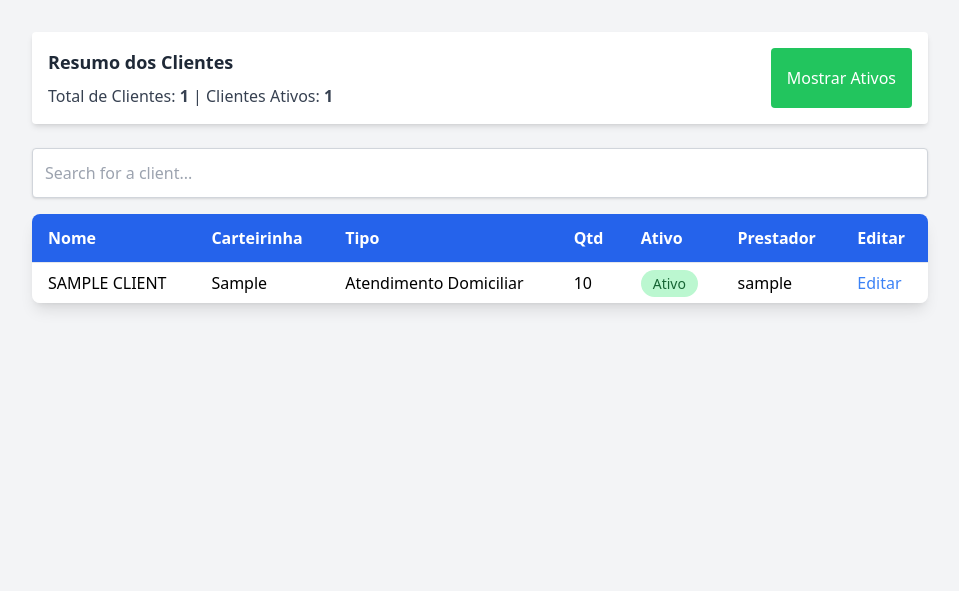
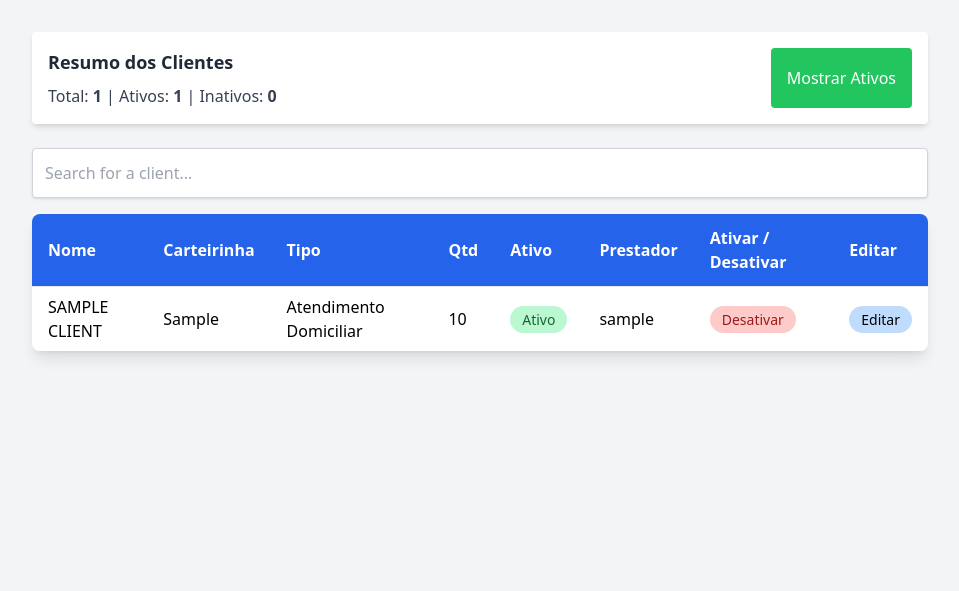
Before and after one commit to AVSOLVE/unibot, a Django app: page / in a window 1280 px wide. Shown: the part 64-655 px from the top of the page, without its empty margins (160-1119 px from the left). Run offline with Django 5.2, Linux system fonts and the light colour scheme; a user stored in the database is signed in; tables that the repository leaves empty hold one stand-in row (values such as "Sample post"); parts of the project's set-up code (start-up, migrations or seed data) failed here and were passed over; some libraries are stand-ins or nearby versions.

Commit message:
toggle active

```diff
--- a/app/urls.py
+++ b/app/urls.py
@@ -9,6 +9,7 @@ urlpatterns = [
     path("logout/", views.user_logout, name="logout"),
     path("client_create/", views.client_create_view, name="client_create"),
     path("client/edit/<int:client_id>/", views.client_edit, name="client_edit"),
+    path("client_update_active/<int:client_id>/", views.client_update_active, name="client_update_active"),
     path("run_script", views.run_script, name="run_script"),
     path("run_script2", views.run_script2, name="run_script2"),
 ]
--- a/core/main.py
+++ b/core/main.py
@@ -35,6 +35,8 @@ def save_to_file(codigo_beneficiario, file_path="codigo_beneficiario_list.txt"):
         print(f"Saved {codigo_beneficiario} to {file_path}")
     except Exception as e:
         print(f"Error writing to file: {e}")
+
+
 def get_elapsed_time(start_time):
     time_in_seconds = math.floor((time.time() - start_time) / 1000)
     if time_in_seconds < 60:
--- a/core/templates/index.html
+++ b/core/templates/index.html
@@ -42,13 +42,14 @@
             Resumo dos Clientes
           </h2>
           <p class="text-gray-700 mt-2">
-            Total de Clientes:
-            <span id="totalClients" class="font-bold"
-              >{{client_list.count}}</span
-            >
-            | Clientes Ativos:
-            <span id="activeClients" class="font-bold">{{active_clients}}</span>
-          </p>
+            Total:
+            <span id="totalClients" class="font-bold">{{ client_list.count }}</span>
+            | Ativos:
+            <span id="activeClients" class="font-bold">{{ active_clients }}</span>
+            | Inativos:
+            <span id="inactiveClients" class="font-bold">{{ inactive_clients }}</span>
+        </p>
+
         </div>
         <button
           id="filterActiveButton"
@@ -78,6 +79,7 @@
               <th class="text-left px-4 py-3">Qtd</th>
               <th class="text-left px-4 py-3">Ativo</th>
               <th class="text-left px-4 py-3">Prestador</th>
+              <th class="text-left px-4 py-3">Ativar / Desativar</th>
               <th class="text-left px-4 py-3">Editar</th>
             </tr>
           </thead>
@@ -97,8 +99,17 @@
               <td class="px-4 py-2">{{ client.user }}</td>
               <td class="px-4 py-2">
                 <a
+                  href="{% url 'client_update_active' client.id %}"
+                  class="text-blue-500 no-underline"
+                  ><span
+                  class="px-3 py-1 rounded-full text-sm font-medium {{ client.active|yesno:'bg-red-200 text-red-800,bg-green-200 text-green-800' }}"
+                  >{{ client.active|yesno:'Desativar,Ativar' }}</span></a
+                >
+              </td>
+              <td class="px-4 py-2">
+                <a
                   href="{% url 'client_edit' client.id %}"
-                  class="text-blue-500 hover:underline"
+                  class="no-underline px-3 py-1 rounded-full text-sm font-medium bg-blue-200 text-blue-800' }}"
                   >Editar</a
                 >
               </td>
--- a/core/views.py
+++ b/core/views.py
@@ -119,13 +119,15 @@ def run_script2(request):
 @login_required
 def client_list_view(request):
     client_list = Client.objects.filter(user=request.user).order_by("nome_beneficiario")
-    active_clients = client_list.filter(active=True).count
+    active_clients = client_list.filter(active=True).count()
+    inactive_clients = client_list.count() - active_clients
     return render(
         request,
         "index.html",
         {
             "client_list": client_list,
             "active_clients": active_clients,
+            "inactive_clients": inactive_clients,
         },
     )
 
@@ -155,3 +157,11 @@ def client_edit(request, client_id):
         form = ClientForm(instance=client)
 
     return render(request, "client_edit.html", {"form": form, "client": client})
+
+
+def client_update_active(request, client_id):
+    client = get_object_or_404(Client, id=client_id)
+    client.active = not client.active
+    client.save()
+
+    return redirect("client_list")
```
